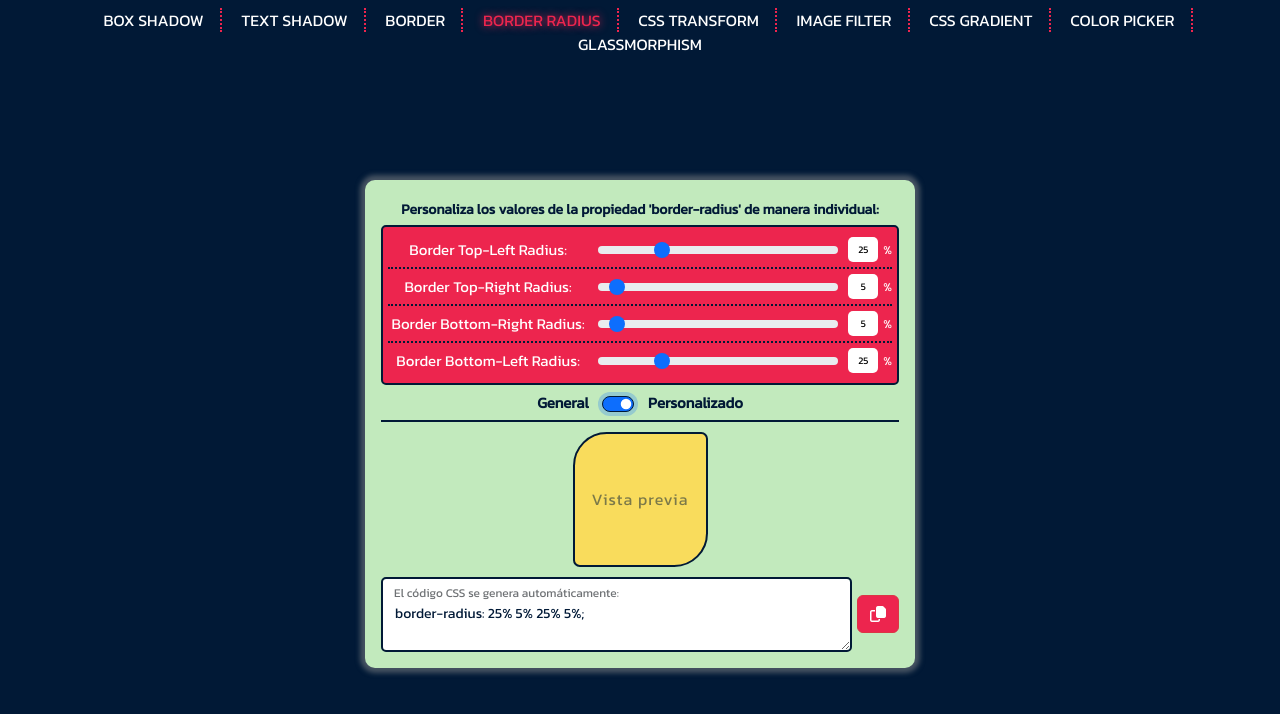
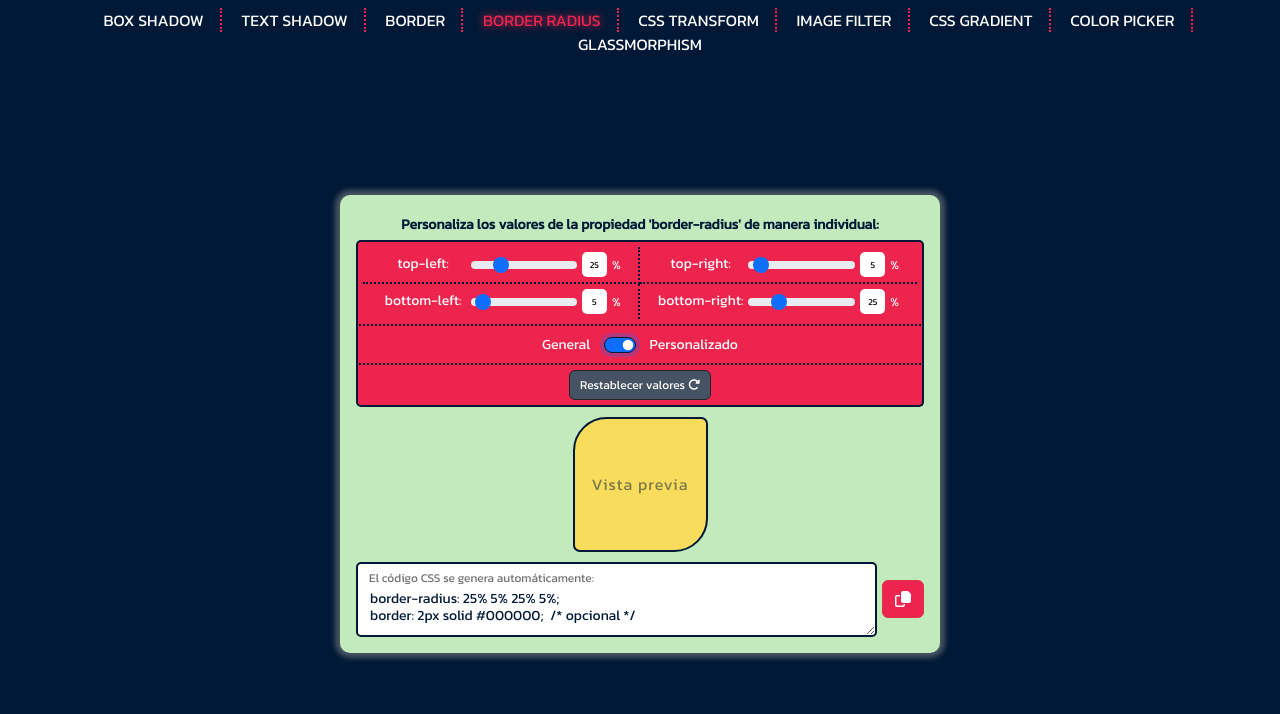
Before and after one commit to MauricioBarrueta/borderRadiusGenerator, a website: page index.html in a window 1280 px wide. Both pictures are taken after a click on the switch "General". Drawn offline with nearby package versions, Linux system fonts and the light colour scheme.

Commit message:
Se agregó el botón 'reset' y cambios en el diseño

```diff
--- a/index.html
+++ b/index.html
@@ -29,29 +29,29 @@
             <div class="border-radius-properties">
                 <div class="column">
                     <div class="input-group">
-                        <label for="brLength" class="form-label">Border Radius Length:</label>
+                        <label for="brLength" class="form-label">length:</label>
                         <input type="range" class="form-range" min="0" max="50" step="1" value="1" id="brLength" oninput="brRange.value=brLength.value">
                         <input type="number" id="brRange" min="0" max="50" value="1" oninput="brLength.value=brRange.value"><span>%</span>
                     </div>
                 </div>
                 <div class="column individual">
-                    <div class="input-group border-rad-individual">
-                        <label for="brTopLeft" class="form-label">Border Top-Left Radius:</label>
+                    <div class="input-group">
+                        <label for="brTopLeft" class="form-label">top-left:</label>
                         <input type="range" class="form-range" min="0" max="100" step="1" value="1" id="brTopLeft" oninput="brTLRange.value=brTopLeft.value">
                         <input type="number" id="brTLRange" min="0" max="100" value="1" oninput="brTopLeft.value=brTLRange.value"><span>%</span>
                     </div>
-                    <div class="input-group border-rad-individual">
-                        <label for="brTopRight" class="form-label">Border Top-Right Radius:</label>
+                    <div class="input-group">
+                        <label for="brTopRight" class="form-label">top-right:</label>
                         <input type="range" class="form-range" min="0" max="100" step="1" value="1" id="brTopRight" oninput="brTRRange.value=brTopRight.value">
                         <input type="number" id="brTRRange" min="0" max="100" value="1" oninput="brTopRight.value=brTRRange.value"><span>%</span>
                     </div>
-                    <div class="input-group border-rad-individual">
-                        <label for="brBottomRight" class="form-label">Border Bottom-Right Radius:</label>
+                    <div class="input-group">
+                        <label for="brBottomRight" class="form-label">bottom-left:</label>
                         <input type="range" class="form-range" min="0" max="100" step="1" value="1" id="brBottomRight" oninput="brBRRange.value=brBottomRight.value">
                         <input type="number" id="brBRRange" min="0" max="100" value="1" oninput="brBottomRight.value=brBRRange.value"><span>%</span>
                     </div>
-                    <div class="input-group border-rad-individual">
-                        <label for="brBottomLeft" class="form-label">Border Bottom-Left Radius:</label>
+                    <div class="input-group">
+                        <label for="brBottomLeft" class="form-label">bottom-right:</label>
                         <input type="range" class="form-range" min="0" max="100" step="1" value="1" id="brBottomLeft" oninput="brBLRange.value=brBottomLeft.value">
                         <input type="number" id="brBLRange" min="0" max="100" value="1" oninput="brBottomLeft.value=brBLRange.value"><span>%</span>
                     </div>
@@ -62,11 +62,10 @@
                 <input class="form-check-input" type="checkbox" role="switch" id="individual-border-radius">
                 <label for="individual-border-radius" class="form-check-label">Personalizado</label>
             </div>
-
+            <div class="reset-container"><button class="btn btn-dark reset-btn" onclick="resetElements()">Restablecer valores &#xf2f9;</button></div>
             <div class="border-preview">
                 <div class="preview"><span>Vista previa</span></div>
             </div>
-
             <div class="border-code">
                 <div class="form-floating">
                     <textarea class="form-control" placeholder="Leave a comment here" id="CSS-code" readonly></textarea>
--- a/src/js/main.js
+++ b/src/js/main.js
@@ -1,49 +1,41 @@
-const defaultBorder = document.querySelector('.column'), individualForm = document.querySelector('.individual'),
-    isIndividualActive = document.getElementById('individual-border-radius')
+const general = document.querySelector('.column'), individual = document.querySelector('.individual'), checkBtn = document.getElementById('individual-border-radius')
 /* Verifica si los valores de la propiedad serán generales o personalizados */
 const generalOrIndividual = () => {
-    isIndividualActive.checked ? ( defaultBorder.style.display = 'none', individualForm.style.display = 'revert')
-        : (defaultBorder.style.display = '', individualForm.style.display = 'none')
+    checkBtn.checked ? ( general.style.display = 'none', individual.style.display = 'flex') : (general.style.display = '', individual.style.display = 'none')
 }
 
 /* Se resetean los valores cada que el elemento 'switch' cambia */
-isIndividualActive.addEventListener('change', () => {
-    resetElements()
+checkBtn.addEventListener('change', () => {
+    // resetElements()
     generalOrIndividual()
     generateBorderRadius()
-    cardTitle.innerHTML = isIndividualActive.checked ? "Personaliza los valores de la propiedad 'border-radius' de manera individual:"
-        : "Personaliza el valor de la propiedad 'border-radius' de manera general:"
+    cardTitle.innerHTML = checkBtn.checked ? "Personaliza los valores de la propiedad 'border-radius' de manera individual:" : "Personaliza el valor de la propiedad 'border-radius' de manera general:"
 })
 
 window.onload = () => {
-    isIndividualActive.checked = false
+    checkBtn.checked = false
     resetElements()
     generalOrIndividual()
     generateBorderRadius()
     cardTitle.innerHTML = "Personaliza el valor de la propiedad 'border-radius' de manera general:"
 }
 
-const borderRadLength = document.getElementById('brLength')
-const brTopLeft = document.getElementById('brTopLeft'), topLeftValue = document.getElementById('brTLRange'),
-    brTopRight = document.getElementById('brTopRight'), brBottomRight = document.getElementById('brBottomRight'),
-    brBottomLeft = document.getElementById('brBottomLeft'), bottomLeftValue = document.getElementById('brBLRange')
-const borderRadPreview = document.querySelector('.preview'), cssCode = document.getElementById('CSS-code')
+const borderLength = document.getElementById('brLength'), topLeft = document.getElementById('brTopLeft'), topLeftValue = document.getElementById('brTLRange'), topRight = document.getElementById('brTopRight'),
+    bottomRight = document.getElementById('brBottomRight'), bottomLeft = document.getElementById('brBottomLeft'), bottomLeftValue = document.getElementById('brBLRange'), borderRadPreview = document.querySelector('.preview'),
+    cssCode = document.getElementById('CSS-code')
 let cardTitle = document.querySelector('.title')
 
 /* Se llama a la función cada que el valor de alguno de los elementos 'input' cambia */
 const borderPropertiesInput = document.querySelectorAll('.border-radius-properties input')
 borderPropertiesInput.forEach(element => {
-    element.addEventListener('input', () => {
-        generateBorderRadius()
-    })
+    element.addEventListener('input', () => { generateBorderRadius() })
 });
 
 /* Función que genera el estilo y el código CSS del border-radius de acuerdo al estado del elemento 'switch' */
 const generateBorderRadius = () => {
-    var code = isIndividualActive.checked ? `${brTopLeft.value}% ${brTopRight.value}% ${brBottomLeft.value}% ${brBottomRight.value}%`
-        : `${borderRadLength.value}%`
+    var code = checkBtn.checked ? `${topLeft.value}% ${topRight.value}% ${bottomLeft.value}% ${bottomRight.value}%` : `${borderLength.value}%`
     borderRadPreview.style.borderRadius = code
-    cssCode.value = `border-radius: ${code};`
+    cssCode.value = `border-radius: ${code};\nborder: 2px solid #000000;\t/* opcional */`
 }
 
 const copyBtn = document.querySelector('.copy-btn')
@@ -55,6 +47,6 @@ copyBtn.addEventListener('click', () => {
 
 const resetElements = () => {
     borderPropertiesInput.forEach(element => { element.value = 5 });
-    brTopLeft.value = topLeftValue.value = brBottomLeft.value = bottomLeftValue.value = 25
-    cssCode.value = ''
+    topLeft.value = topLeftValue.value = bottomLeft.value = bottomLeftValue.value = 25
+    borderRadPreview.style.borderRadius = '5%', checkBtn.checked = false, generateBorderRadius(), generalOrIndividual()
 }
--- a/src/scss/styles.scss
+++ b/src/scss/styles.scss
@@ -6,11 +6,7 @@
 }
 
 /* Color Palette */
-$redCrayola: #ED254E;
-$naplesYellow: #F9DC5C;
-$teaGreen: #C2EABD;
-$oxfordBlue: #011936;
-$Charcoal: #465362;
+$redCrayola: #ED254E; $naplesYellow: #F9DC5C; $teaGreen: #C2EABD; $oxfordBlue: #011936; $Charcoal: #465362;
 
 body {
     background-color: $oxfordBlue;
@@ -21,8 +17,7 @@ body {
         a {
             color: white;
             font-size: 16px; text-decoration: none; text-transform: uppercase;
-            padding: 0 1em; border-right: 2px dotted $redCrayola;
-            transition: all 0.2s ease-in-out;
+            padding: 0 1em; border-right: 2px dotted $redCrayola; transition: all 0.2s ease-in-out;
             &:last-child { border-right: 0; }
             &:hover { color: $redCrayola; }
         }
@@ -35,7 +30,7 @@ body {
     .container {
         min-height: 90vh;
         .card-container {
-            width: 550px; min-width: auto; height: auto;
+            width: 600px; min-width: 430px; height: auto;
             padding: 1em; border-radius: 10px; box-shadow: 0px 0px 5px 5px $Charcoal;
             background-color: $teaGreen; text-align: center;
 
@@ -45,30 +40,25 @@ body {
             }
             .border-radius-properties {
                 margin-top: 5px;
-
                 .column {
                     width: 100%; height: auto;
-                    padding: 5px; border-radius: 5px;
-                    background-color: $redCrayola; color: white; border: 2px solid $oxfordBlue;
-
+                    padding: 5px; border-radius: 5px 5px 0 0;
+                    background-color: $redCrayola; color: white; border: 2px solid $oxfordBlue; border-bottom-style: dotted;
                     .input-group {
-                        align-items: center; justify-content: center; flex-wrap: nowrap;
+                        align-items: center; justify-content: center;
                         label {
-                            width: 150px; min-width: fit-content; height: 25px;
+                            width: 100%; height: 25px;
                             font-size: 15px; margin-bottom: 0;
                         }
-                        input::-webkit-outer-spin-button, input::-webkit-inner-spin-button {
-                            -webkit-appearance: none; margin: 0;
-                        }
+                        input::-webkit-outer-spin-button, input::-webkit-inner-spin-button { -webkit-appearance: none; margin: 0; }
                         input[type = number] {
                             width: 25px; height: 25px;
-                            appearance: none; -moz-appearance: textfield;
-                            text-align: center; font-size: 9px;
+                            appearance: none; -moz-appearance: textfield; text-align: center; font-size: 9px;
                             border: 0; margin: 0 !important; border-radius: 5px !important;
                         }
                         .form-range {
-                            width: 50%; height: 25px; cursor: pointer;
-                            margin-inline: 10px !important;
+                            width: 80%; height: 25px; cursor: pointer;
+                            margin-inline: 10px;
                         }
                         span {
                             margin-left: 5px !important; cursor: default;
@@ -76,37 +66,39 @@ body {
                         }
                     }
                 }
-                .individual {
-                    display: none;
-                    .border-rad-individual {
-                        flex-wrap: nowrap; justify-content: space-between;
-                        border-bottom: 2px dotted $oxfordBlue; padding: 5px 0;
-
-                        label {
-                            width: 210px !important; height: 25px; float: left;
-                            line-height: 1.75;
-                        }
-                        input[type = number] {
-                           width: 30px;
-                            font-size: 10px;
-                        }
-                        &:last-child { border-bottom: 0; }
+                .column.individual {
+                    display: none; flex-wrap: wrap;
+                    .input-group:nth-child(1), .input-group:nth-child(3) { border-right: 2px dotted $oxfordBlue; }
+                    .input-group:nth-child(3), .input-group:nth-child(4) { border-bottom: 0; }
+                    .input-group {
+                        width: 50%; flex-wrap: nowrap !important;
+                        border-bottom: 2px dotted $oxfordBlue; padding: 5px;
+                        label { width: 85.5px; font-size: 14px; line-height: 1.7; }
+                        .form-range { width: 40%; margin-inline: 5px !important; }
                     }
                 }
             }
+
+
             .form-check {
-                margin: 0; padding: 5px 0;
-                border-bottom: 2px solid $oxfordBlue;
-                label {
-                    font-size: 15px; font-weight: bold;
-                    color: $oxfordBlue;
-                }
+                margin: 0; padding: 5px 0; background-color: $redCrayola; color: #FFF;
+                border: 2px solid $oxfordBlue; border-top: 0; border-bottom-style: dotted;
+                label { font-size: 14px; line-height: 1.75; }
                 input {
                     float: initial; margin-inline: 10px; margin-top: 0;
-                    vertical-align: middle; border-color: $oxfordBlue;
-                    cursor: pointer;
+                    vertical-align: middle; border-color: $oxfordBlue; cursor: pointer;
                 }
             }
+            .reset-container {
+                background-color: $redCrayola; border: 2px solid $oxfordBlue; border-top: 0;
+                border-radius: 0 0 5px 5px; padding: 5px;
+                .reset-btn {
+                    background-color: $Charcoal;
+                    padding: 5px 10px; font-size: 12px;
+                    &:hover { background-color: #000; }
+                }
+            }
+
             .border-preview {
                 margin: 10px 0;
                 .preview {
@@ -141,4 +133,7 @@ body {
             }
         }
     }
+    @media screen and (max-width: 768px) {
+        .column.individual label { font-size: 12px !important; line-height: 2 !important; } .column.individual .form-range { width: 30% !important; }
+    }
 }
```
Also changed, not shown: src/scss/styles.css, 1 other file.
